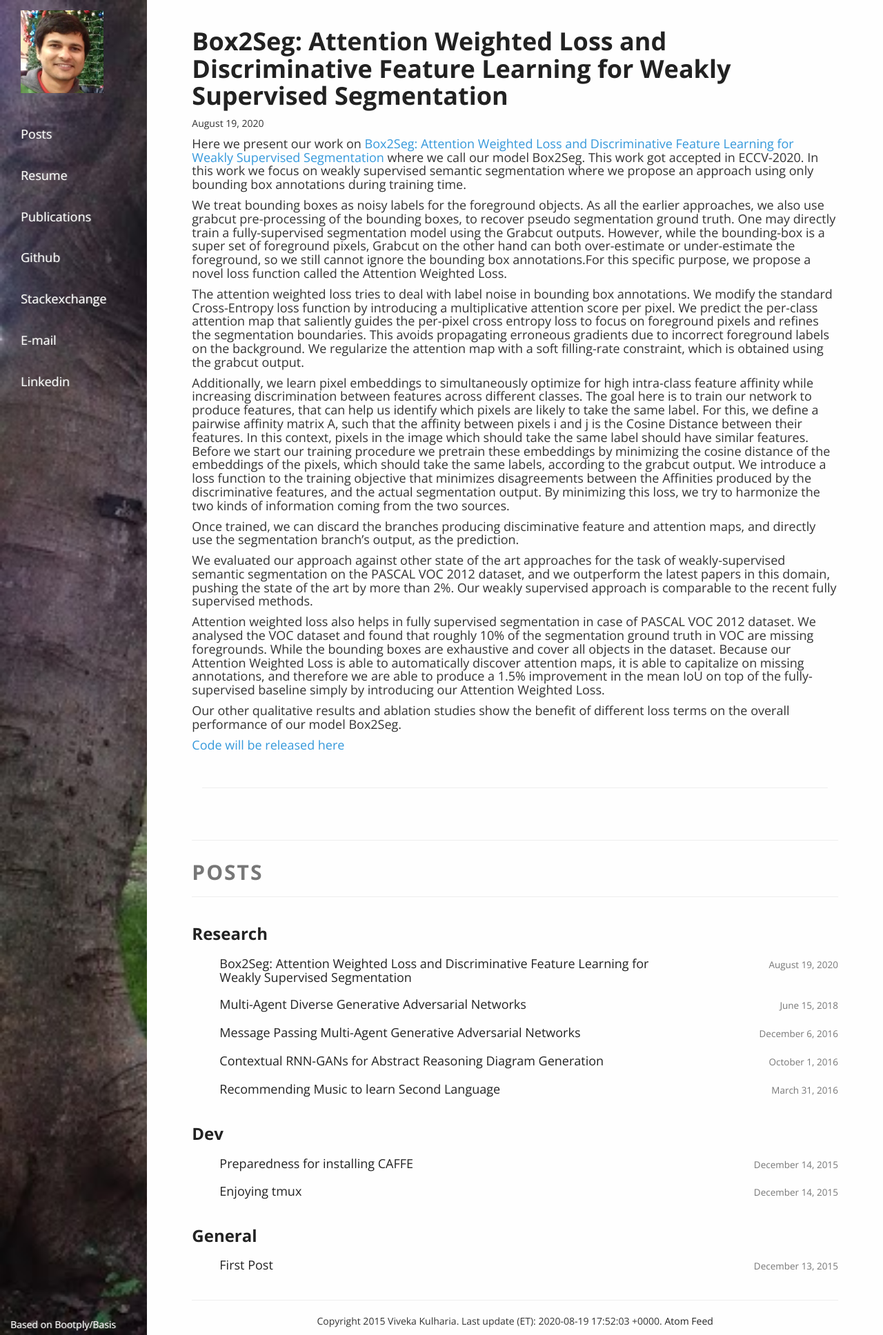
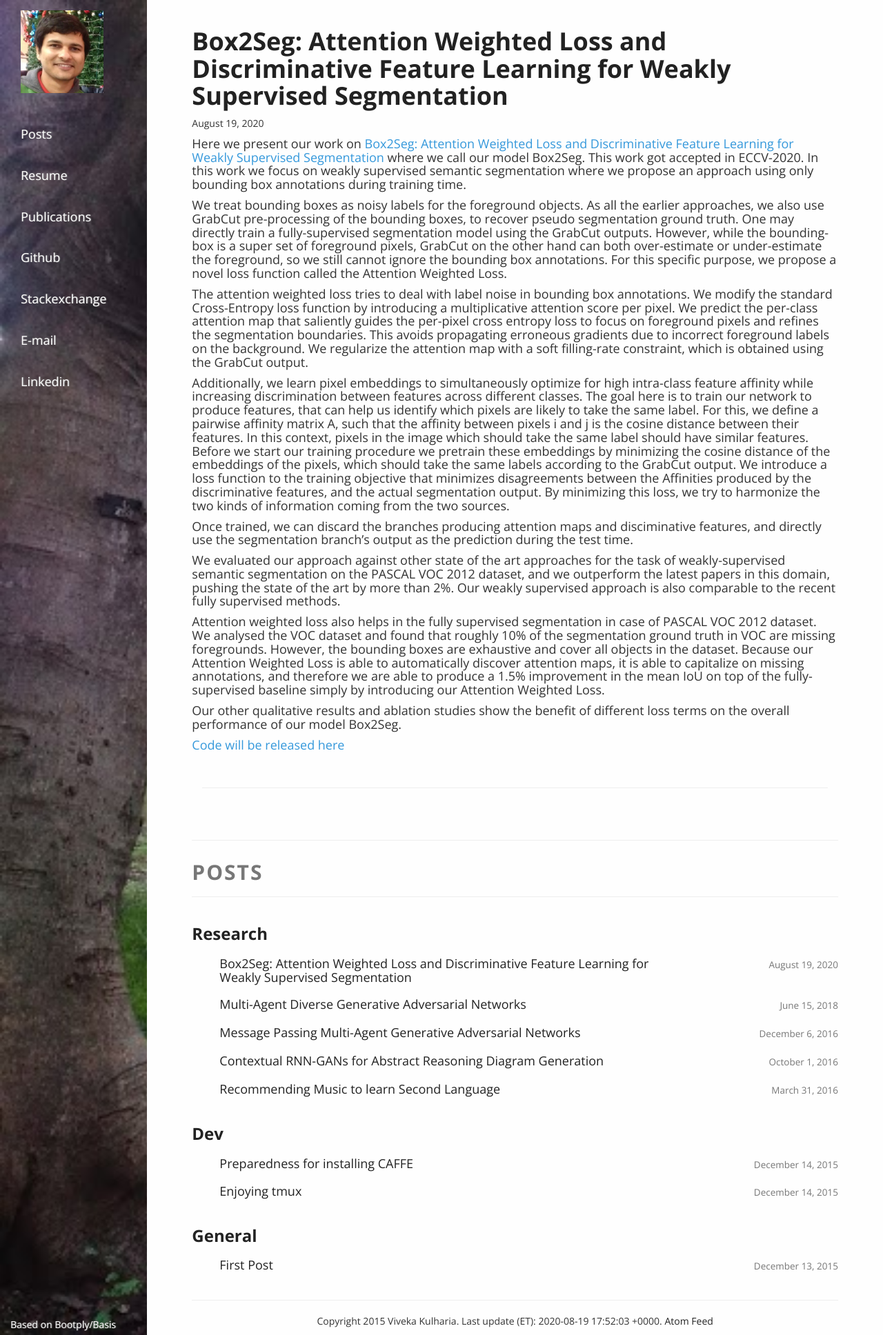
Before and after one commit to vivkul/vivkul.github.io, a Jekyll site: the page built from _posts/2020-08-19-Box2Seg.md, in a window 1280 px wide. Shown: the whole page at 69% size. Built offline with Jekyll 4.4.1, drawn with Linux system fonts in a browser that asks for light colours; nearby versions of some CDN libraries.

Commit message:
Update 2020-08-19-Box2Seg.md

```diff
--- a/_posts/2020-08-19-Box2Seg.md
+++ b/_posts/2020-08-19-Box2Seg.md
@@ -7,17 +7,17 @@ category: Research
 
 #### Here we present our work on [<font color="#3498DB">Box2Seg: Attention Weighted Loss and Discriminative Feature Learning for Weakly Supervised Segmentation</font>](http://www.robots.ox.ac.uk/~tvg/publications/2020/box2seg.pdf){:target="_blank"} where we call our model Box2Seg. This work got accepted in ECCV-2020. In this work we focus on weakly supervised semantic segmentation where we propose an approach using only bounding box annotations during training time.
 
-#### We treat bounding boxes as noisy labels for the foreground objects. As all the earlier approaches, we also use grabcut pre-processing of the bounding boxes, to recover pseudo segmentation ground truth. One may directly train a fully-supervised segmentation model using the Grabcut outputs. However, while the bounding-box is a super set of foreground pixels, Grabcut on the other hand can both over-estimate or under-estimate the foreground, so we still cannot ignore the bounding box annotations.For this specific purpose, we propose a novel loss function called the Attention Weighted Loss.
+#### We treat bounding boxes as noisy labels for the foreground objects. As all the earlier approaches, we also use GrabCut pre-processing of the bounding boxes, to recover pseudo segmentation ground truth. One may directly train a fully-supervised segmentation model using the GrabCut outputs. However, while the bounding-box is a super set of foreground pixels, GrabCut on the other hand can both over-estimate or under-estimate the foreground, so we still cannot ignore the bounding box annotations. For this specific purpose, we propose a novel loss function called the Attention Weighted Loss.
 
-#### The attention weighted loss tries to deal with label noise in bounding box annotations. We modify the standard Cross-Entropy loss function by introducing a multiplicative attention score per pixel. We predict the per-class attention map that saliently guides the per-pixel cross entropy loss to focus on foreground pixels and refines the segmentation boundaries. This avoids propagating erroneous gradients due to incorrect foreground labels on the background. We regularize the attention map with a soft filling-rate constraint, which is obtained using the grabcut output.
+#### The attention weighted loss tries to deal with label noise in bounding box annotations. We modify the standard Cross-Entropy loss function by introducing a multiplicative attention score per pixel. We predict the per-class attention map that saliently guides the per-pixel cross entropy loss to focus on foreground pixels and refines the segmentation boundaries. This avoids propagating erroneous gradients due to incorrect foreground labels on the background. We regularize the attention map with a soft filling-rate constraint, which is obtained using the GrabCut output.
 
-#### Additionally, we learn pixel embeddings to simultaneously optimize for high intra-class feature affinity while increasing discrimination between features across different classes. The goal here is to train our network to produce features, that can help us identify which pixels are likely to take the same label. For this, we define a pairwise affinity matrix A, such that the affinity between pixels i and j is the Cosine Distance between their features. In this context, pixels in the image which should take the same label should have similar features. Before we start our training procedure we pretrain these embeddings by minimizing the cosine distance of the embeddings of the pixels, which should take the same labels, according to the grabcut output. We introduce a loss function to the training objective that minimizes disagreements between the Affinities produced by the discriminative features, and the actual segmentation output. By minimizing this loss, we try to harmonize the two kinds of information coming from the two sources.
+#### Additionally, we learn pixel embeddings to simultaneously optimize for high intra-class feature affinity while increasing discrimination between features across different classes. The goal here is to train our network to produce features, that can help us identify which pixels are likely to take the same label. For this, we define a pairwise affinity matrix A, such that the affinity between pixels i and j is the cosine distance between their features. In this context, pixels in the image which should take the same label should have similar features. Before we start our training procedure we pretrain these embeddings by minimizing the cosine distance of the embeddings of the pixels, which should take the same labels according to the GrabCut output. We introduce a loss function to the training objective that minimizes disagreements between the Affinities produced by the discriminative features, and the actual segmentation output. By minimizing this loss, we try to harmonize the two kinds of information coming from the two sources.
 
-#### Once trained, we can discard the branches producing disciminative feature and attention maps, and directly use the segmentation branch’s output, as the prediction.
+#### Once trained, we can discard the branches producing attention maps and disciminative features, and directly use the segmentation branch’s output as the prediction during the test time.
 
-#### We evaluated our approach against other state of the art approaches for the task of weakly-supervised semantic segmentation on the PASCAL VOC 2012 dataset, and we outperform the latest papers in this domain, pushing the state of the art by more than 2%. Our weakly supervised approach is comparable to the recent fully supervised methods.
+#### We evaluated our approach against other state of the art approaches for the task of weakly-supervised semantic segmentation on the PASCAL VOC 2012 dataset, and we outperform the latest papers in this domain, pushing the state of the art by more than 2%. Our weakly supervised approach is also comparable to the recent fully supervised methods.
 
-#### Attention weighted loss also helps in fully supervised segmentation in case of PASCAL VOC 2012 dataset. We analysed the VOC dataset and found that roughly 10% of the segmentation ground truth in VOC are missing foregrounds. While the bounding boxes are exhaustive and cover all objects in the dataset. Because our Attention Weighted Loss is able to automatically discover attention maps, it is able to capitalize on missing annotations, and therefore we are able to produce a 1.5% improvement in the mean IoU on top of the fully-supervised baseline simply by introducing our Attention Weighted Loss.
+#### Attention weighted loss also helps in the fully supervised segmentation in case of PASCAL VOC 2012 dataset. We analysed the VOC dataset and found that roughly 10% of the segmentation ground truth in VOC are missing foregrounds. However, the bounding boxes are exhaustive and cover all objects in the dataset. Because our Attention Weighted Loss is able to automatically discover attention maps, it is able to capitalize on missing annotations, and therefore we are able to produce a 1.5% improvement in the mean IoU on top of the fully-supervised baseline simply by introducing our Attention Weighted Loss.
 
 
 #### Our other qualitative results and ablation studies show the benefit of different loss terms on the overall performance of our model Box2Seg.
```
